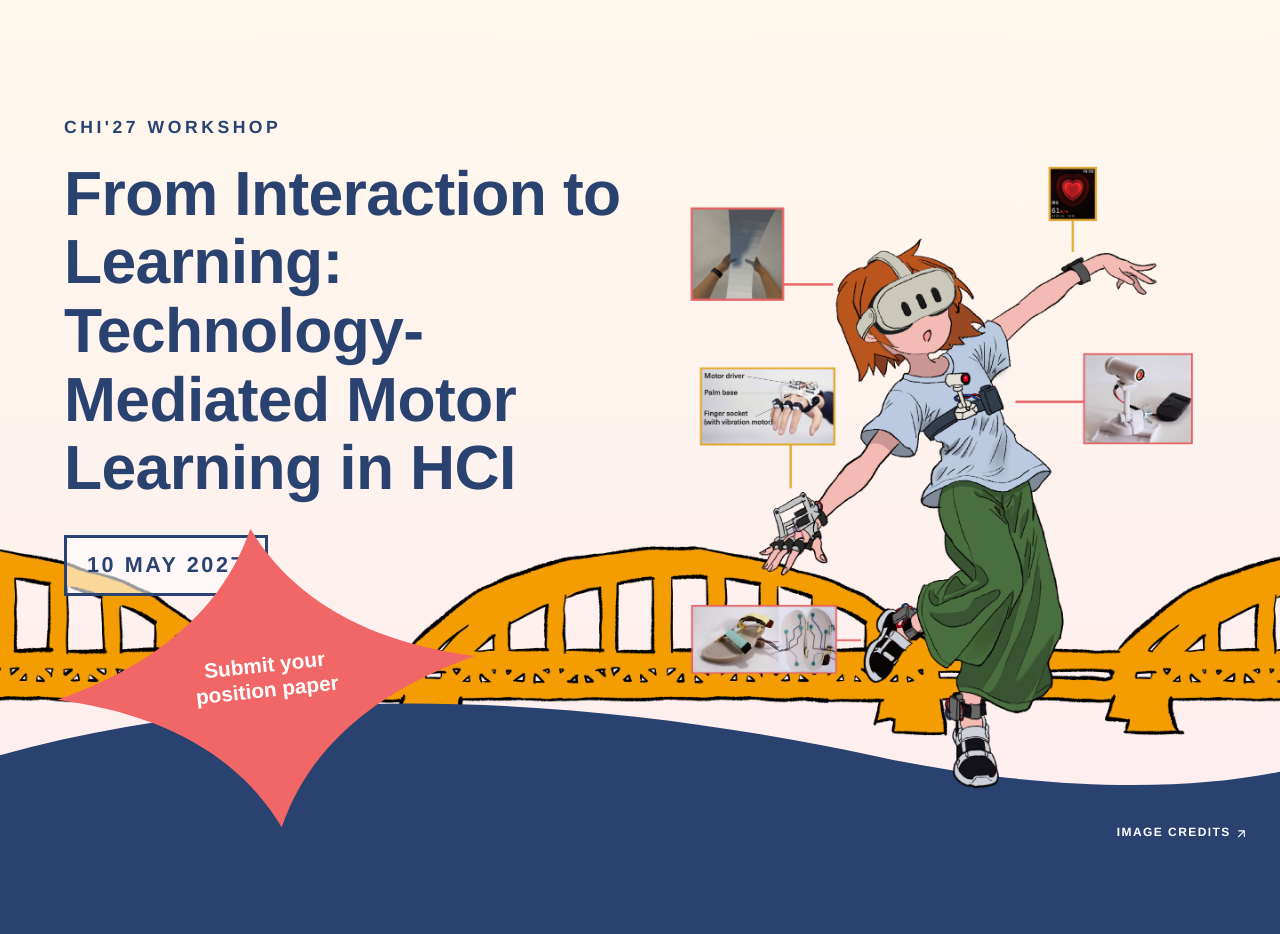
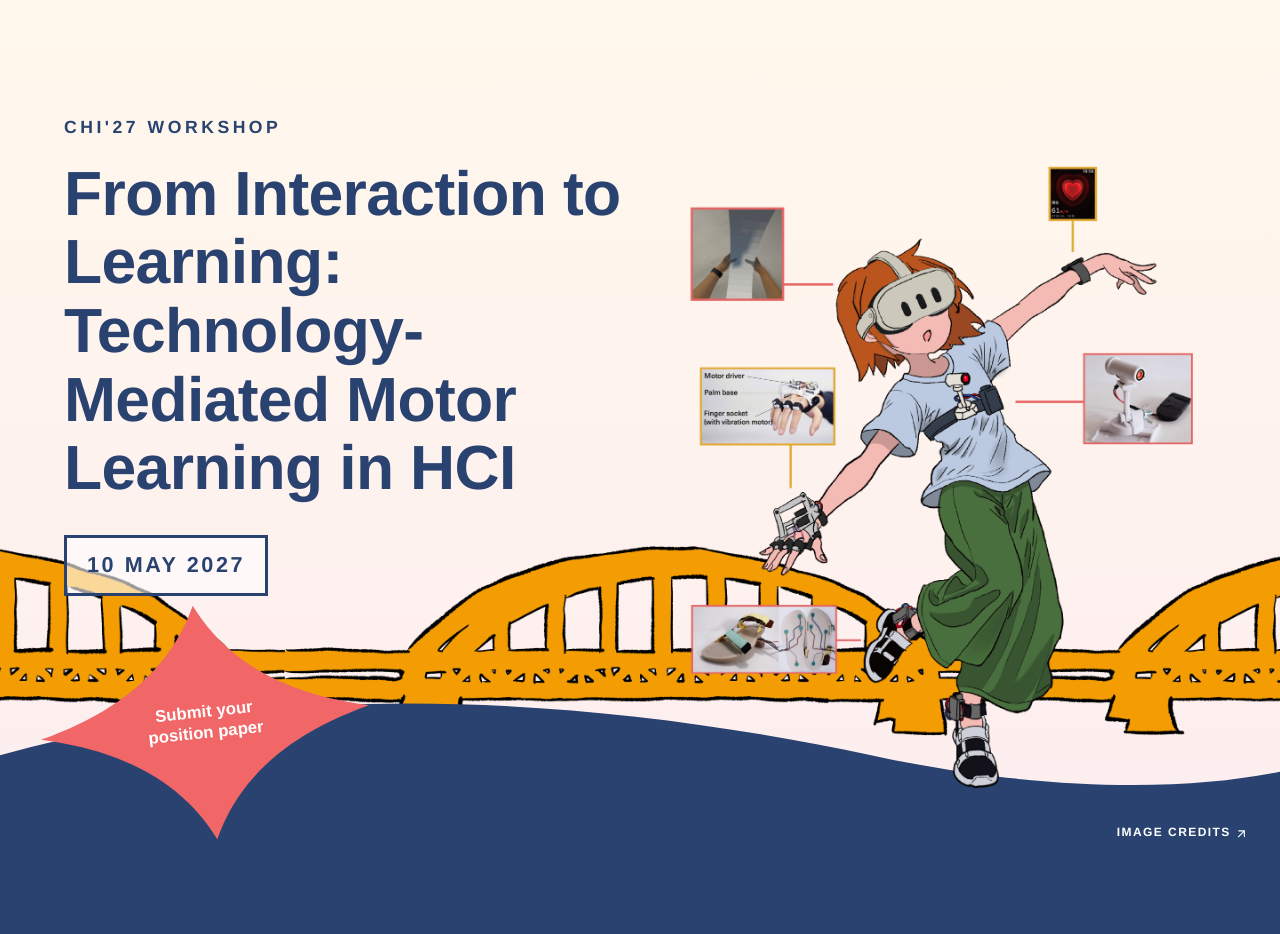
Before and after one commit to suzuyu-suzu/chi27-workshop, a Next.js app: page / in a window 1280 px wide. Shown: the top 934 px of the page. Built offline with nearby package versions, Linux system fonts and the light colour scheme; what @mui/material-nextjs would draw is missing.

Commit message:
Shrink and reposition the submission star

```diff
--- a/components/Hero.tsx
+++ b/components/Hero.tsx
@@ -96,18 +96,18 @@ export default function Hero() {
               textAlign: "center",
               flexShrink: 0,
               position: "absolute",
-              left: { xs: 4, md: 24, lg: 56 },
-              bottom: { xs: -16, md: -28 },
+              left: { xs: 8, md: 16, lg: 40 },
+              bottom: { xs: -42, md: -40 },
               zIndex: 4,
-              width: { xs: 190, md: 370, lg: 420 },
-              height: { xs: 150, md: 270, lg: 300 },
+              width: { xs: 168, md: 300, lg: 330 },
+              height: { xs: 130, md: 215, lg: 235 },
               // 星の形に切り抜く（星の外側はホバー・クリックに反応しない）
               clipPath: STAR_CLIP_PATH,
               bgcolor: colors.pink,
               color: colors.white,
               fontWeight: 700,
               lineHeight: 1.2,
-              fontSize: { xs: "0.75rem", md: "1.3rem" },
+              fontSize: { xs: "0.7rem", md: "1.05rem" },
               textDecoration: "none",
               transform: "rotate(-6deg)",
               transition: "transform 0.2s ease",
```
